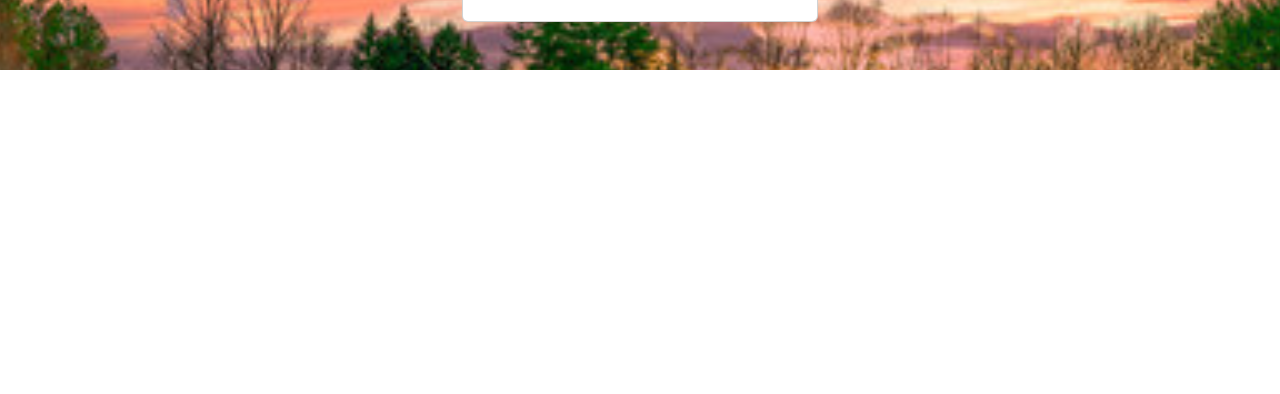
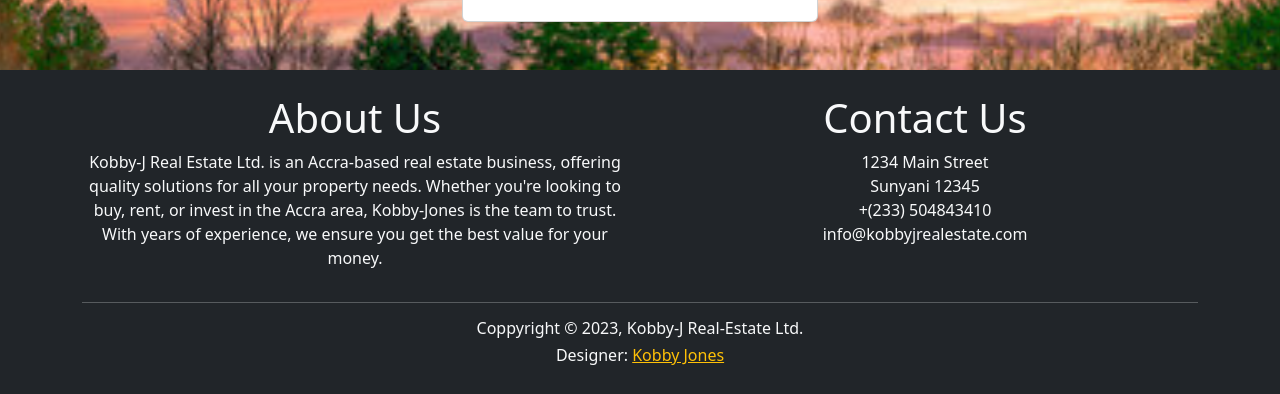
Before and after one commit to Kobby-Jones/react-deployment-with-k8s-ArgoCD, a React (Create React App) app: page /rent in a window 1280 px wide. Shown: the part 1199-1593 px from the top of the page. Before the commit the page ends 1269 px from the top, so only its background shows below. Built offline with nearby package versions, Linux system fonts and the light colour scheme.

Commit message:
Added Footer to the rent properties page

```diff
--- /dev/null
+++ b/src/components/RentPageWithFooter.jsx
@@ -0,0 +1,14 @@
+import React from "react";
+import Footer from "./Footer";
+import RentPropertySection from './RentPropertiesSection';
+
+function RentPageWithFooter() {
+  return (
+    <div>
+      <RentPropertySection />
+      <Footer />
+    </div>
+  );
+}
+
+export default RentPageWithFooter;
--- a/src/components/Routers.jsx
+++ b/src/components/Routers.jsx
@@ -4,8 +4,8 @@ import CustomNavbar from './Navbar'
 import ServicesPageWithFooter from './ServicesPageWithFooter';
 import ContactPageWithFooter from './ContactPageWithFooter';
 import App from '../App';
-import RentPropertySection from './RentPropertiesSection';
 import SalesPageWithFooter from './SalesPageWithFooter';
+import RentPageWithFooter from './RentPageWithFooter';
 
 function Routers() {
     return (
@@ -15,8 +15,8 @@ function Routers() {
           <Route path="/" element={<App />} />
           <Route path="about" element={<ServicesPageWithFooter />} />
           <Route path="contact" element={<ContactPageWithFooter />} />
-          <Route path="rent" element={<RentPropertySection />} />
           <Route path="sales" element={<SalesPageWithFooter />} />
+          <Route path="rent" element={<RentPageWithFooter />} />
         </Routes>
       </div>
     );
```
